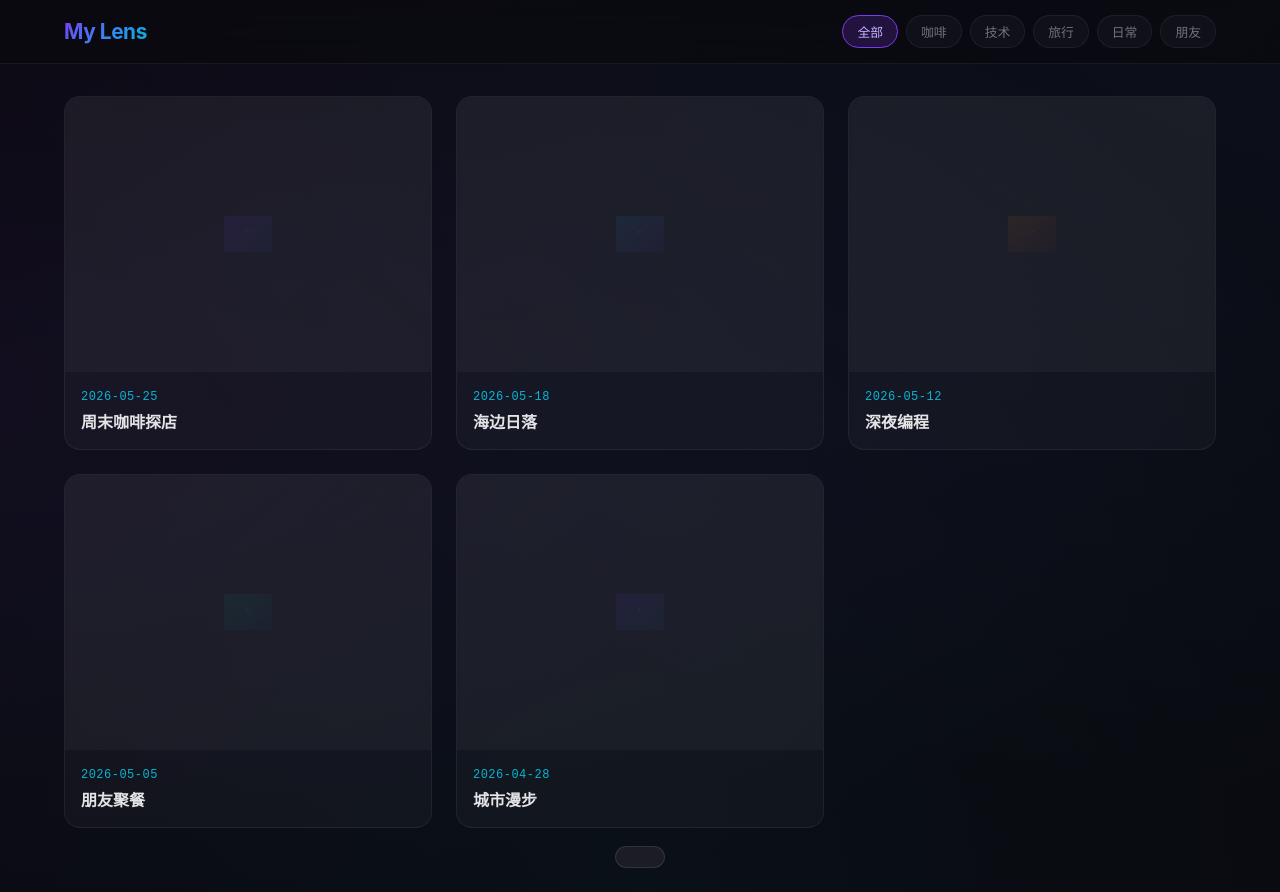
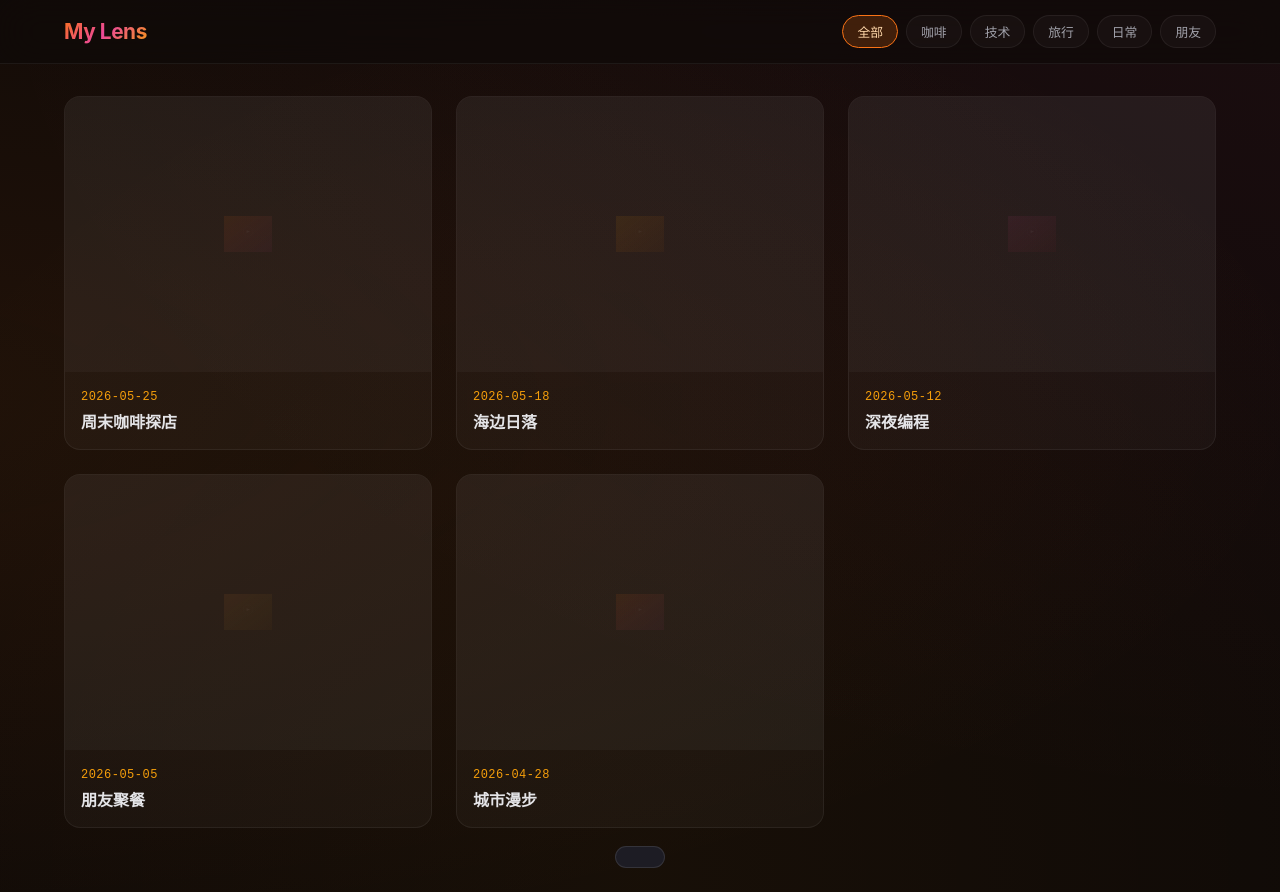
Before and after one commit to wangzengying65-gif/my-lens, a plain HTML site: page index.html in a window 1280 px wide. Both pictures are taken after a click on the link "My Lens". Drawn offline with Linux system fonts and the light colour scheme.

Commit message:
Update to warm sunset color theme

```diff
--- a/css/style.css
+++ b/css/style.css
@@ -6,17 +6,17 @@
 }
 
 :root {
-  --bg: #0a0a0f;
+  --bg: #0f0a08;
   --bg-card: rgba(255, 255, 255, 0.03);
   --bg-card-hover: rgba(255, 255, 255, 0.06);
   --border: rgba(255, 255, 255, 0.06);
-  --border-glow: rgba(124, 58, 237, 0.3);
+  --border-glow: rgba(249, 115, 22, 0.3);
   --text: #e4e4e7;
-  --text-dim: #71717a;
-  --gradient-1: #7c3aed;
-  --gradient-2: #3b82f6;
-  --gradient-3: #06b6d4;
-  --accent: #a855f7;
+  --text-dim: #a1a1aa;
+  --gradient-1: #f97316;
+  --gradient-2: #ec4899;
+  --gradient-3: #f59e0b;
+  --accent: #fb923c;
   --radius: 16px;
   --radius-sm: 8px;
   --nav-height: 64px;
@@ -45,9 +45,9 @@ body::before {
   width: 200%;
   height: 200%;
   background:
-    radial-gradient(ellipse at 20% 50%, rgba(124, 58, 237, 0.08) 0%, transparent 50%),
-    radial-gradient(ellipse at 80% 20%, rgba(59, 130, 246, 0.06) 0%, transparent 50%),
-    radial-gradient(ellipse at 50% 80%, rgba(6, 182, 212, 0.04) 0%, transparent 50%);
+    radial-gradient(ellipse at 20% 50%, rgba(249, 115, 22, 0.08) 0%, transparent 50%),
+    radial-gradient(ellipse at 80% 20%, rgba(236, 72, 153, 0.06) 0%, transparent 50%),
+    radial-gradient(ellipse at 50% 80%, rgba(245, 158, 11, 0.04) 0%, transparent 50%);
   pointer-events: none;
   z-index: 0;
 }
@@ -70,7 +70,7 @@ img {
   right: 0;
   z-index: 100;
   height: var(--nav-height);
-  background: rgba(10, 10, 15, 0.75);
+  background: rgba(15, 10, 8, 0.75);
   backdrop-filter: blur(20px) saturate(1.2);
   -webkit-backdrop-filter: blur(20px) saturate(1.2);
   border-bottom: 1px solid var(--border);
@@ -125,9 +125,9 @@ img {
 }
 
 .tag-btn.active {
-  background: rgba(124, 58, 237, 0.2);
+  background: rgba(249, 115, 22, 0.2);
   border-color: var(--gradient-1);
-  color: #c4b5fd;
+  color: #fed7aa;
 }
 
 /* ===== Main Content ===== */
@@ -162,7 +162,7 @@ img {
 .post-card:hover {
   transform: translateY(-4px);
   border-color: var(--border-glow);
-  box-shadow: 0 8px 40px rgba(124, 58, 237, 0.12);
+  box-shadow: 0 8px 40px rgba(249, 115, 22, 0.12);
 }
 
 .post-card:nth-child(1) { animation-delay: 0.05s; }
@@ -293,7 +293,7 @@ img {
   display: flex;
   align-items: center;
   justify-content: center;
-  background: linear-gradient(135deg, rgba(124, 58, 237, 0.1), rgba(59, 130, 246, 0.1));
+  background: linear-gradient(135deg, rgba(249, 115, 22, 0.1), rgba(236, 72, 153, 0.1));
 }
 
 .photo-stage .placeholder svg {
@@ -310,7 +310,7 @@ img {
   height: 40px;
   border-radius: 50%;
   border: 1px solid rgba(255, 255, 255, 0.15);
-  background: rgba(10, 10, 15, 0.6);
+  background: rgba(15, 10, 8, 0.6);
   backdrop-filter: blur(8px);
   color: var(--text);
   font-size: 1.1rem;
@@ -323,7 +323,7 @@ img {
 }
 
 .photo-arrow:hover {
-  background: rgba(10, 10, 15, 0.85);
+  background: rgba(15, 10, 8, 0.85);
   border-color: rgba(255, 255, 255, 0.3);
 }
 
@@ -337,7 +337,7 @@ img {
   transform: translateX(-50%);
   padding: 4px 12px;
   border-radius: 20px;
-  background: rgba(10, 10, 15, 0.6);
+  background: rgba(15, 10, 8, 0.6);
   backdrop-filter: blur(8px);
   font-size: 0.75rem;
   color: var(--text-dim);
@@ -362,7 +362,7 @@ img {
   font-size: 1.6rem;
   font-weight: 700;
   letter-spacing: -0.02em;
-  background: linear-gradient(135deg, var(--text), #c4b5fd);
+  background: linear-gradient(135deg, var(--text), #fed7aa);
   -webkit-background-clip: text;
   -webkit-text-fill-color: transparent;
   background-clip: text;
@@ -385,9 +385,9 @@ img {
 .detail-tag {
   padding: 4px 12px;
   border-radius: 20px;
-  border: 1px solid rgba(124, 58, 237, 0.3);
-  background: rgba(124, 58, 237, 0.1);
-  color: #c4b5fd;
+  border: 1px solid rgba(249, 115, 22, 0.3);
+  background: rgba(249, 115, 22, 0.1);
+  color: #fed7aa;
   font-size: 0.78rem;
 }
 
--- a/js/render.js
+++ b/js/render.js
@@ -2,10 +2,10 @@ var Render = (function () {
   'use strict';
 
   var PLACEHOLDER_SVGS = [
-    '<svg viewBox="0 0 400 300" xmlns="http://www.w3.org/2000/svg"><defs><linearGradient id="g1" x1="0%" y1="0%" x2="100%" y2="100%"><stop offset="0%" stop-color="#7c3aed" stop-opacity="0.3"/><stop offset="100%" stop-color="#3b82f6" stop-opacity="0.15"/></linearGradient></defs><rect width="400" height="300" fill="url(#g1)"/><circle cx="200" cy="130" r="40" fill="none" stroke="rgba(255,255,255,0.1)" stroke-width="2"/><polygon points="188,118 188,142 218,130" fill="rgba(255,255,255,0.15)"/></svg>',
-    '<svg viewBox="0 0 400 300" xmlns="http://www.w3.org/2000/svg"><defs><linearGradient id="g2" x1="0%" y1="0%" x2="100%" y2="100%"><stop offset="0%" stop-color="#06b6d4" stop-opacity="0.3"/><stop offset="100%" stop-color="#7c3aed" stop-opacity="0.15"/></linearGradient></defs><rect width="400" height="300" fill="url(#g2)"/><circle cx="200" cy="130" r="40" fill="none" stroke="rgba(255,255,255,0.1)" stroke-width="2"/><polygon points="188,118 188,142 218,130" fill="rgba(255,255,255,0.15)"/></svg>',
-    '<svg viewBox="0 0 400 300" xmlns="http://www.w3.org/2000/svg"><defs><linearGradient id="g3" x1="0%" y1="0%" x2="100%" y2="100%"><stop offset="0%" stop-color="#f59e0b" stop-opacity="0.25"/><stop offset="100%" stop-color="#ef4444" stop-opacity="0.1"/></linearGradient></defs><rect width="400" height="300" fill="url(#g3)"/><circle cx="200" cy="130" r="40" fill="none" stroke="rgba(255,255,255,0.1)" stroke-width="2"/><polygon points="188,118 188,142 218,130" fill="rgba(255,255,255,0.15)"/></svg>',
-    '<svg viewBox="0 0 400 300" xmlns="http://www.w3.org/2000/svg"><defs><linearGradient id="g4" x1="0%" y1="0%" x2="100%" y2="100%"><stop offset="0%" stop-color="#10b981" stop-opacity="0.25"/><stop offset="100%" stop-color="#06b6d4" stop-opacity="0.1"/></linearGradient></defs><rect width="400" height="300" fill="url(#g4)"/><circle cx="200" cy="130" r="40" fill="none" stroke="rgba(255,255,255,0.1)" stroke-width="2"/><polygon points="188,118 188,142 218,130" fill="rgba(255,255,255,0.15)"/></svg>'
+    '<svg viewBox="0 0 400 300" xmlns="http://www.w3.org/2000/svg"><defs><linearGradient id="g1" x1="0%" y1="0%" x2="100%" y2="100%"><stop offset="0%" stop-color="#f97316" stop-opacity="0.3"/><stop offset="100%" stop-color="#ec4899" stop-opacity="0.15"/></linearGradient></defs><rect width="400" height="300" fill="url(#g1)"/><circle cx="200" cy="130" r="40" fill="none" stroke="rgba(255,255,255,0.1)" stroke-width="2"/><polygon points="188,118 188,142 218,130" fill="rgba(255,255,255,0.15)"/></svg>',
+    '<svg viewBox="0 0 400 300" xmlns="http://www.w3.org/2000/svg"><defs><linearGradient id="g2" x1="0%" y1="0%" x2="100%" y2="100%"><stop offset="0%" stop-color="#f59e0b" stop-opacity="0.3"/><stop offset="100%" stop-color="#f97316" stop-opacity="0.15"/></linearGradient></defs><rect width="400" height="300" fill="url(#g2)"/><circle cx="200" cy="130" r="40" fill="none" stroke="rgba(255,255,255,0.1)" stroke-width="2"/><polygon points="188,118 188,142 218,130" fill="rgba(255,255,255,0.15)"/></svg>',
+    '<svg viewBox="0 0 400 300" xmlns="http://www.w3.org/2000/svg"><defs><linearGradient id="g3" x1="0%" y1="0%" x2="100%" y2="100%"><stop offset="0%" stop-color="#ec4899" stop-opacity="0.25"/><stop offset="100%" stop-color="#f43f5e" stop-opacity="0.1"/></linearGradient></defs><rect width="400" height="300" fill="url(#g3)"/><circle cx="200" cy="130" r="40" fill="none" stroke="rgba(255,255,255,0.1)" stroke-width="2"/><polygon points="188,118 188,142 218,130" fill="rgba(255,255,255,0.15)"/></svg>',
+    '<svg viewBox="0 0 400 300" xmlns="http://www.w3.org/2000/svg"><defs><linearGradient id="g4" x1="0%" y1="0%" x2="100%" y2="100%"><stop offset="0%" stop-color="#fb923c" stop-opacity="0.25"/><stop offset="100%" stop-color="#f59e0b" stop-opacity="0.1"/></linearGradient></defs><rect width="400" height="300" fill="url(#g4)"/><circle cx="200" cy="130" r="40" fill="none" stroke="rgba(255,255,255,0.1)" stroke-width="2"/><polygon points="188,118 188,142 218,130" fill="rgba(255,255,255,0.15)"/></svg>'
   ];
 
   function el(tag, attrs, children) {
```
